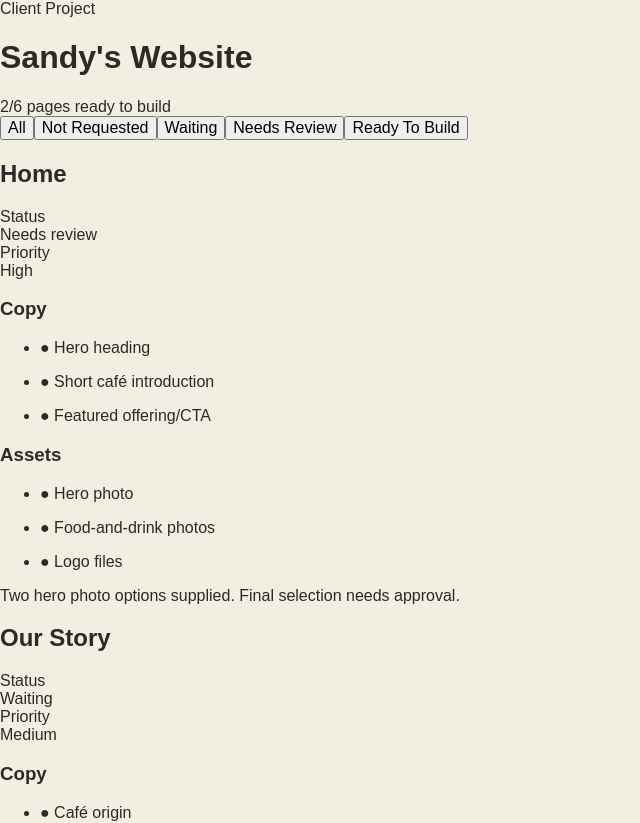
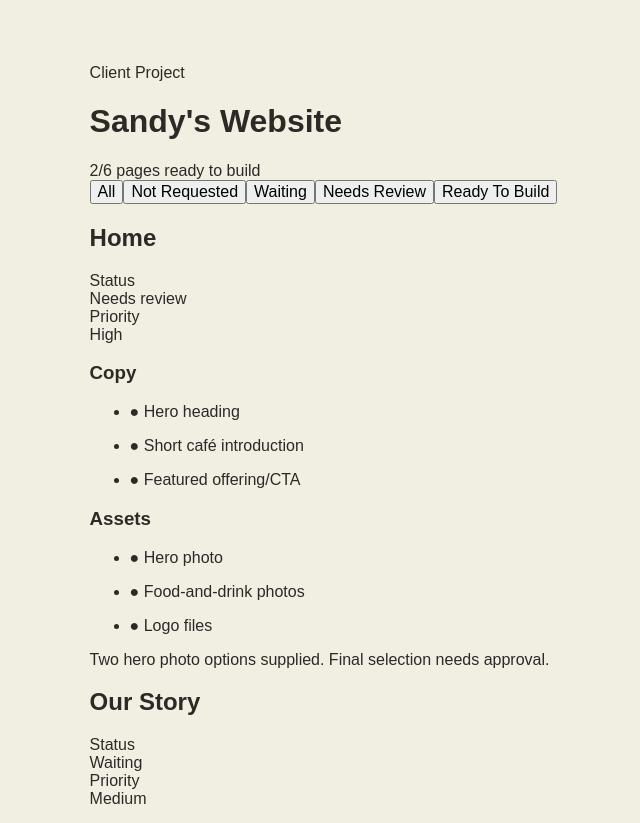
Before and after one commit to aliciabuelow/client-practice, a React (Vite) app: page / in a window 1280 px wide. Shown: the top 823 px of the page, without its empty margins (0-640 px from the left). Built offline with nearby package versions, Linux system fonts and the light colour scheme.

Commit message:
Apply base App styling and assign root colour palette, import fonts

```diff
--- a/index.html
+++ b/index.html
@@ -3,6 +3,9 @@
   <head>
     <meta charset="UTF-8" />
     <meta name="viewport" content="width=device-width, initial-scale=1.0" />
+    <link rel="preconnect" href="https://fonts.googleapis.com">
+    <link rel="preconnect" href="https://fonts.gstatic.com" crossorigin>
+    <link href="https://fonts.googleapis.com/css2?family=Cormorant+Garamond:ital,wght@0,300..700;1,300..700&family=Roboto:ital,wght@0,100..900;1,100..900&display=swap" rel="stylesheet">
     <title>Sandy's Project</title>
   </head>
   <body>
--- a/src/components/App.jsx
+++ b/src/components/App.jsx
@@ -1,3 +1,4 @@
+import '../styles/App.css';
 import Header from './Header';
 import Filters from './Filters';
 import PageGrid from './PageGrid';
--- a/src/styles/App.css
+++ b/src/styles/App.css
@@ -0,0 +1,12 @@
+:root {
+    --page-ready: #b04737;
+    --page-notrequested: #cfae33;
+    --page-waiting: #839d55;
+    --page-needsreview: #daa976;
+}
+
+.App {
+    width: min(86%, 110rem);
+    margin-inline: auto;
+    padding-block: clamp(2rem, 5vw, 4rem);
+}
```
